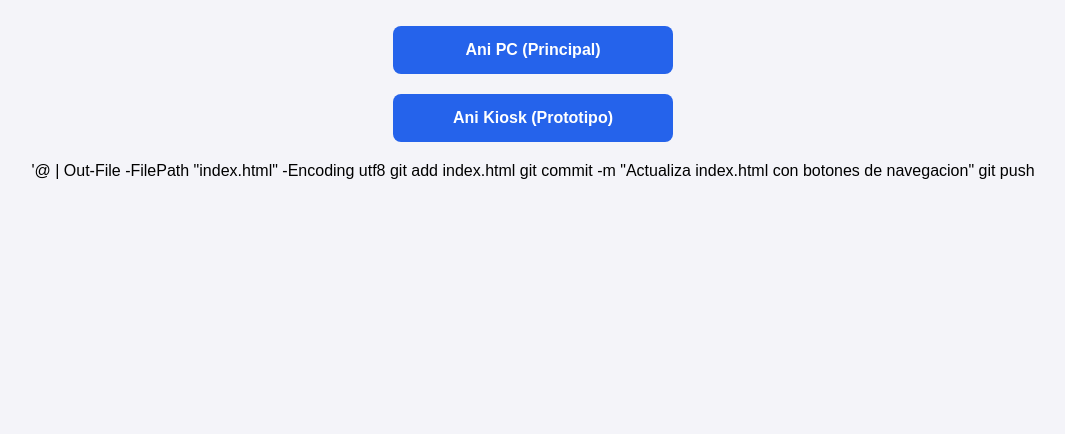
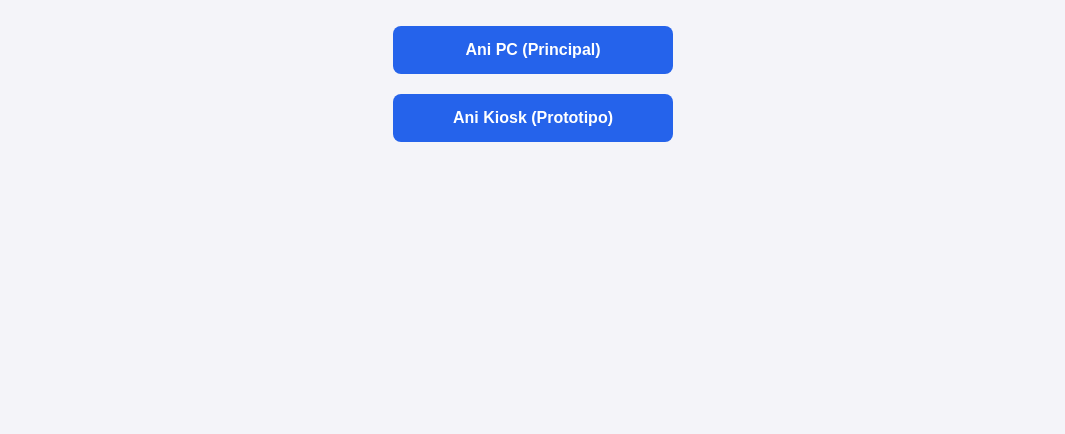
Before and after one commit to Cannek/Ani, a plain HTML site: page index.html in a window 1280 px wide. Shown: the part 366-800 px from the top of the page, without its empty margins (107-1172 px from the left). Drawn offline with Linux system fonts and the light colour scheme.

Commit message:
Fix root index.html: it contained a pasted PowerShell script instead of HTML
Co-Authored-By: Claude Sonnet 5.5 <noreply@anthropic.com>

```diff
--- a/index.html
+++ b/index.html
@@ -1,4 +1,3 @@
-@'
 <!DOCTYPE html>
 <html lang="es">
 <head>
@@ -17,7 +16,3 @@
   <a href="./Ani%20Kiosk/">Ani Kiosk (Prototipo)</a>
 </body>
 </html>
-'@ | Out-File -FilePath "index.html" -Encoding utf8
-git add index.html
-git commit -m "Actualiza index.html con botones de navegacion"
-git push
```
